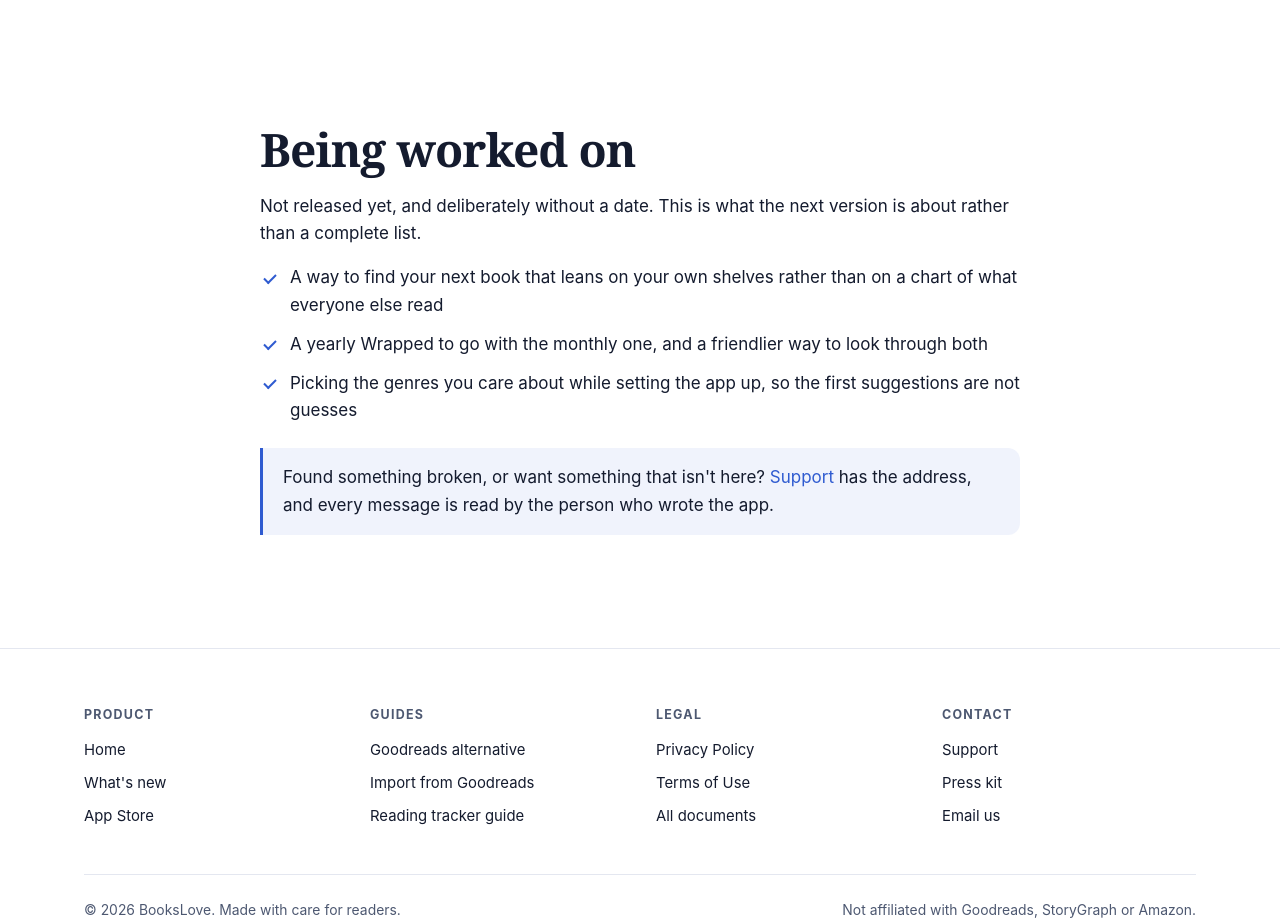
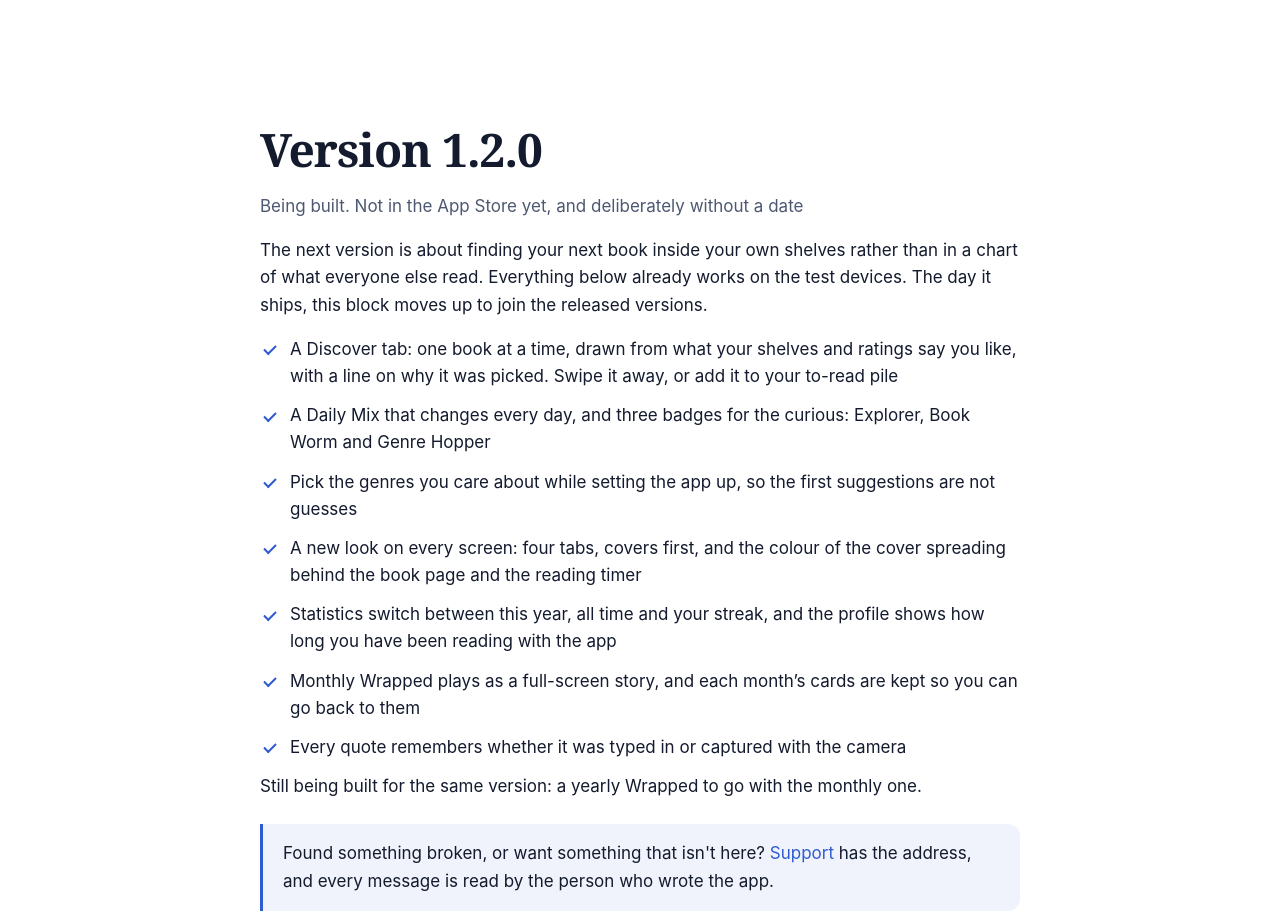
Before and after one commit to VolynetsVitalii/booklove-legal, a plain HTML site: page changelog.html in a window 1280 px wide. Shown: the part 2560-3484 px from the top of the page. Drawn offline with Linux system fonts and the light colour scheme.

Commit message:
fix: Minimum iOS 26.0 on every page, changelog rule for the next version (T-661)
Three pages still said iOS 17.6; the project builds for 26.0.
The changelog comment now says to open a "Being built" section for the
next version on release day, otherwise check H of landing-audit.sh
goes red right after the version bump.

Co-Authored-By: Claude Fable 5.1 <noreply@anthropic.com>

```diff
--- a/changelog.html
+++ b/changelog.html
@@ -14,10 +14,23 @@
      заходят на неё регулярно, а через неё - на весь сайт.
 
   ── ПРАВИЛО ЗАПОЛНЕНИЯ ──────────────────────────────────────────────────────
-  Сюда попадает только ВЫШЕДШЕЕ. Раздел «в работе» помечен явно и не содержит
-  дат: обещанная и сорванная дата вредит доверию сильнее, чем её отсутствие.
-  Тексты выпущенных версий берутся из fastlane/metadata/en-US/release_notes.txt
-  того релиза - расхождение между магазином и сайтом здесь заметнее всего.
+  Дату и магазинный текст получает только ВЫШЕДШЕЕ. Тексты выпущенных версий
+  берутся из fastlane/metadata/en-US/release_notes.txt того релиза -
+  расхождение между магазином и сайтом здесь заметнее всего.
+
+  Номер СЛЕДУЮЩЕЙ версии появляется на странице раньше релиза, и это не
+  ошибка. Scripts/landing-audit.sh (проверка H) требует, чтобы здесь был
+  раздел с MARKETING_VERSION проекта, а версия в проекте поднимается в день
+  одобрения предыдущей: иначе Xcode Cloud отбивает каждый билд (ITMS-90186).
+  Между одобрением 1.1.0 и выходом 1.2.0 проходят месяцы. Поэтому раздел
+  «в работе» внизу страницы носит номер будущей версии, помечен явно как
+  невыпущенный и не содержит дат: обещанная и сорванная дата вредит доверию
+  сильнее, чем её отсутствие (T-661). В нём только то, что уже собрано и
+  работает на тестовых устройствах, одной строкой - что ещё не готово.
+  В день релиза блок переезжает наверх, к выпущенным, подпись меняется на
+  магазинную, список сверяется с release_notes.txt. И СРАЗУ ЖЕ внизу
+  заводится новый раздел «Being built» под следующий номер: версия в проекте
+  поднимается в тот же день, и без этого раздела проверка H снова красная.
 -->
 <html lang="en">
 <head>
@@ -134,16 +147,27 @@
 <section class="section">
   <div class="wrap">
     <div class="article reveal">
-      <h2>Being worked on</h2>
+      <h2>Version 1.2.0</h2>
+      <p class="muted">Being built. Not in the App Store yet, and deliberately without a date</p>
       <p>
-        Not released yet, and deliberately without a date. This is what the next
-        version is about rather than a complete list.
+        The next version is about finding your next book inside your own
+        shelves rather than in a chart of what everyone else read. Everything
+        below already works on the test devices. The day it ships, this block
+        moves up to join the released versions.
       </p>
       <ul class="ticks">
-        <li>A way to find your next book that leans on your own shelves rather than on a chart of what everyone else read</li>
-        <li>A yearly Wrapped to go with the monthly one, and a friendlier way to look through both</li>
-        <li>Picking the genres you care about while setting the app up, so the first suggestions are not guesses</li>
+        <li>A Discover tab: one book at a time, drawn from what your shelves and ratings say you like, with a line on why it was picked. Swipe it away, or add it to your to-read pile</li>
+        <li>A Daily Mix that changes every day, and three badges for the curious: Explorer, Book Worm and Genre Hopper</li>
+        <li>Pick the genres you care about while setting the app up, so the first suggestions are not guesses</li>
+        <li>A new look on every screen: four tabs, covers first, and the colour of the cover spreading behind the book page and the reading timer</li>
+        <li>Statistics switch between this year, all time and your streak, and the profile shows how long you have been reading with the app</li>
+        <li>Monthly Wrapped plays as a full-screen story, and each month&rsquo;s cards are kept so you can go back to them</li>
+        <li>Every quote remembers whether it was typed in or captured with the camera</li>
       </ul>
+      <p>
+        Still being built for the same version: a yearly Wrapped to go with the
+        monthly one.
+      </p>
 
       <div class="note">
         <p>
```
Also changed, not shown: goodreads-alternative.html (+1 -1 lines), index.html (+3 -3 lines), press.html (+1 -1 lines).
